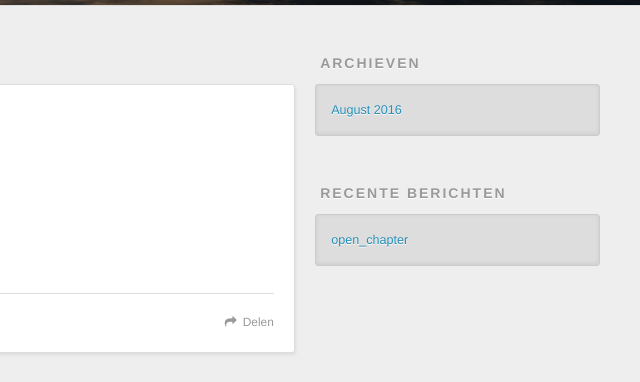
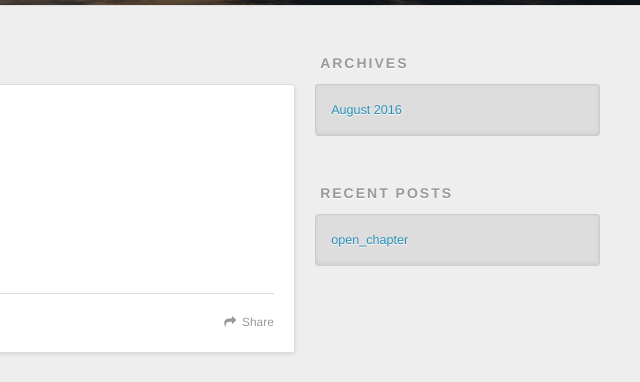
Before and after one commit to lanceliu1984/lanceliu1984.github.io, a plain HTML site: page index.html in a window 1280 px wide. Shown: the part 295-677 px from the top of the page, 640-1280 px from the left. Drawn offline with nearby package versions, Linux system fonts and the light colour scheme.

Commit message:
Site updated: 2016-08-04 20:43:22

```diff
--- a/index.html
+++ b/index.html
@@ -50,7 +50,7 @@
 
           <a id="nav-rss-link" class="nav-icon" href="/atom.xml" title="RSS Feed"></a>
 
-        <a id="nav-search-btn" class="nav-icon" title="Zoeken"></a>
+        <a id="nav-search-btn" class="nav-icon" title="Search"></a>
       </nav>
       <div id="search-form-wrap">
         <form action="//google.com/search" method="get" accept-charset="UTF-8" class="search-form"><input type="search" name="q" results="0" class="search-form-input" placeholder="Search"><button type="submit" class="search-form-submit">&#xF002;</button><input type="hidden" name="sitesearch" value="http://yoursite.com"></form>
@@ -90,7 +90,7 @@
 
     </div>
     <footer class="article-footer">
-      <a data-url="http://yoursite.com/2016/08/04/open-chapter/" data-id="cirg9x0km0001v3ogyb06eggd" class="article-share-link">Delen</a>
+      <a data-url="http://yoursite.com/2016/08/04/open-chapter/" data-id="cirgba3i50001zoog2ehvbpre" class="article-share-link">Share</a>
 
 
     </footer>
@@ -115,7 +115,7 @@
 
 
   <div class="widget-wrap">
-    <h3 class="widget-title">Archieven</h3>
+    <h3 class="widget-title">Archives</h3>
     <div class="widget">
       <ul class="archive-list"><li class="archive-list-item"><a class="archive-list-link" href="/archives/2016/08/">August 2016</a></li></ul>
     </div>
@@ -125,7 +125,7 @@
 
 
   <div class="widget-wrap">
-    <h3 class="widget-title">Recente berichten</h3>
+    <h3 class="widget-title">Recent Posts</h3>
     <div class="widget">
       <ul>
 
```
Also changed, not shown: 2016/08/04/open-chapter/index.html (+4 -4 lines), archives/2016/08/index.html (+4 -4 lines), archives/2016/index.html (+4 -4 lines), archives/index.html (+4 -4 lines), hello-world.html (+4 -4 lines).
